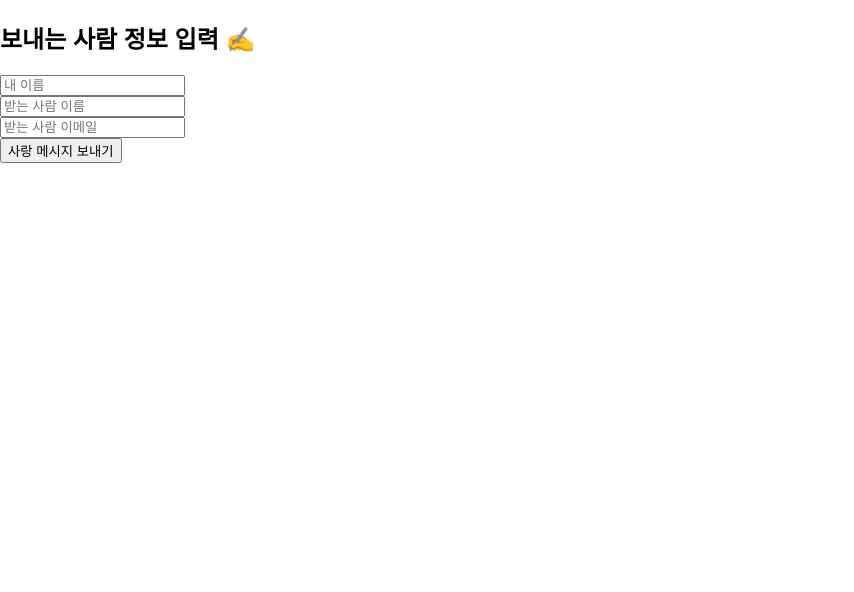
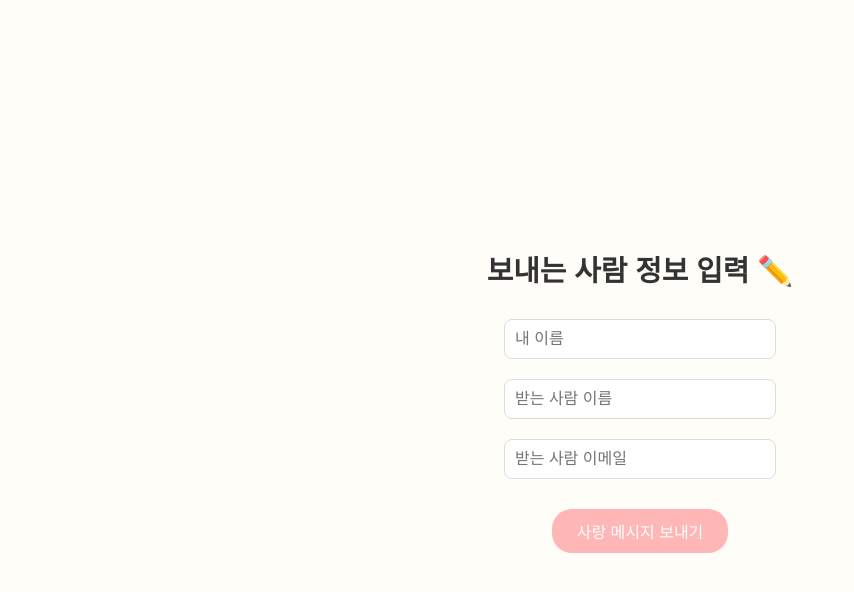
Before and after one commit to xeon-243859/ppongtok-app, a React (Vite) app: page /join in a window 1280 px wide. Shown: the top 592 px of the page, without its empty margins (0-854 px from the left). Built offline with nearby package versions, Linux system fonts and the light colour scheme.

Commit message:
🎀 JoinPage 중앙 정렬 및 스타일 개선 완료

```diff
--- a/src/pages/JoinPage.css
+++ b/src/pages/JoinPage.css
@@ -1,39 +1,48 @@
-.intro-wrapper {
+.join-container {
   display: flex;
+  flex-direction: column;
+  justify-content: center;
   align-items: center;
-    justify-content: center;
   height: 100vh;
-    background-color: #ffffff;
+  background-color: #fffdf8;
+  padding: 20px;
+  box-sizing: border-box;
 }
 
-  .intro-container {
-    text-align: center;
+.join-title {
+  font-size: 1.8rem;
+  font-weight: bold;
+  margin-bottom: 20px;
+  color: #333;
 }
 
-  .intro-title {
-    font-size: 28px;
-    font-weight: bold;
-    margin-bottom: 20px;
+.join-form {
+  display: flex;
+  flex-direction: column;
+  align-items: center;
 }
 
-  .intro-subtext {
-    font-size: 16px;
-    color: #444;
-    margin-bottom: 40px;
+.join-input {
+  width: 250px;
+  padding: 10px;
+  margin: 10px 0;
+  font-size: 1rem;
+  border: 1px solid #ddd;
+  border-radius: 8px;
+  background-color: #fff;
 }
 
-  .intro-start-button {
-    background-color: #ff9db5;
-    color: white;
+.join-button {
+  margin-top: 20px;
+  padding: 10px 25px;
+  background-color: #ffb6b6;
   border: none;
-    padding: 14px 32px;
-    font-size: 16px;
-    border-radius: 999px;
+  border-radius: 20px;
+  font-size: 1rem;
   cursor: pointer;
-    box-shadow: 0 4px 8px rgba(0, 0, 0, 0.15);
-    transition: all 0.2s ease;
+  color: #fff;
 }
 
-  .intro-start-button:hover {
-    transform: scale(1.05);
+.join-button:hover {
+  background-color: #ff9090;
 }
--- a/src/pages/JoinPage.jsx
+++ b/src/pages/JoinPage.jsx
@@ -1,54 +1,55 @@
-import React, { useState } from 'react';
-import './JoinPage.css';
+import React, { useState } from "react";
+import { useNavigate } from "react-router-dom";
+import "./JoinPage.css";
 
-function JoinPage() {
-  const [name, setName] = useState('');
-  const [receiver, setReceiver] = useState('');
-  const [email, setEmail] = useState('');
+const JoinPage = () => {
+  const navigate = useNavigate();
+  const [sender, setSender] = useState("");
+  const [receiver, setReceiver] = useState("");
+  const [email, setEmail] = useState("");
 
-  const handleSubmit = () => {
-    if (!name || !receiver || !email) {
-      alert('모든 항목을 입력해주세요.');
-      return;
-    }
-
-    // 향후 저장 또는 전송 로직 삽입 가능
-    alert(`고백이 완료되었습니다! 💌\n${receiver}에게 따뜻한 사랑이 전해질 거예요.`);
-
-    // 초기화 (옵션)
-    setName('');
-    setReceiver('');
-    setEmail('');
+  const handleSubmit = (e) => {
+    e.preventDefault();
+    localStorage.setItem("sender", sender);
+    localStorage.setItem("receiver", receiver);
+    localStorage.setItem("email", email);
+    navigate("/love");
   };
 
   return (
     <div className="join-container">
-      <h2>보내는 사람 정보 입력 ✍️</h2>
-
+      <div className="join-title">보내는 사람 정보 입력 ✏️</div>
+      <form onSubmit={handleSubmit} className="join-form">
         <input
+          className="join-input"
           type="text"
           placeholder="내 이름"
-        value={name}
-        onChange={(e) => setName(e.target.value)}
+          value={sender}
+          onChange={(e) => setSender(e.target.value)}
+          required
         />
-      <br />
         <input
+          className="join-input"
           type="text"
           placeholder="받는 사람 이름"
           value={receiver}
           onChange={(e) => setReceiver(e.target.value)}
+          required
         />
-      <br />
         <input
+          className="join-input"
           type="email"
           placeholder="받는 사람 이메일"
           value={email}
           onChange={(e) => setEmail(e.target.value)}
+          required
         />
-      <br />
-      <button onClick={handleSubmit}>사랑 메시지 보내기</button>
+        <button className="join-button" type="submit">
+          사랑 메시지 보내기
+        </button>
+      </form>
     </div>
   );
-}
+};
 
 export default JoinPage;
```
Lines whose indentation alone changed are shown as unchanged.
